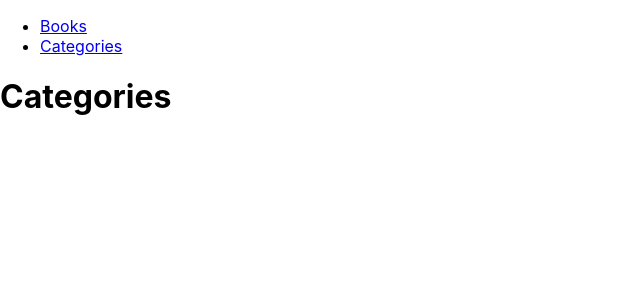
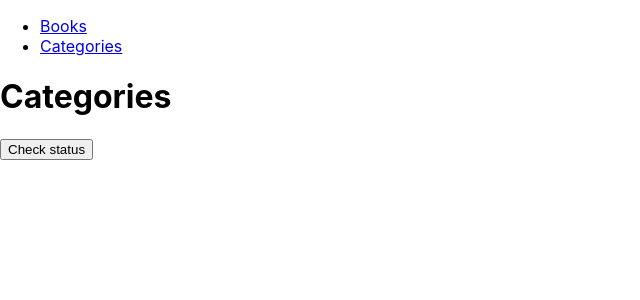
Before and after one commit to didierganthier/bookstore-react, a React (Create React App) app: page /categories in a window 1280 px wide. Shown: the top 300 px of the page, without its empty margins (0-640 px from the left). Built offline with nearby package versions, Linux system fonts and the light colour scheme.

Commit message:
Add Check status button

```diff
--- a/src/pages/Categories.js
+++ b/src/pages/Categories.js
@@ -3,6 +3,7 @@ import React from 'react';
 const Categories = () => (
   <div>
     <h1>Categories</h1>
+    <button type="button">Check status</button>
   </div>
 );
 
```
